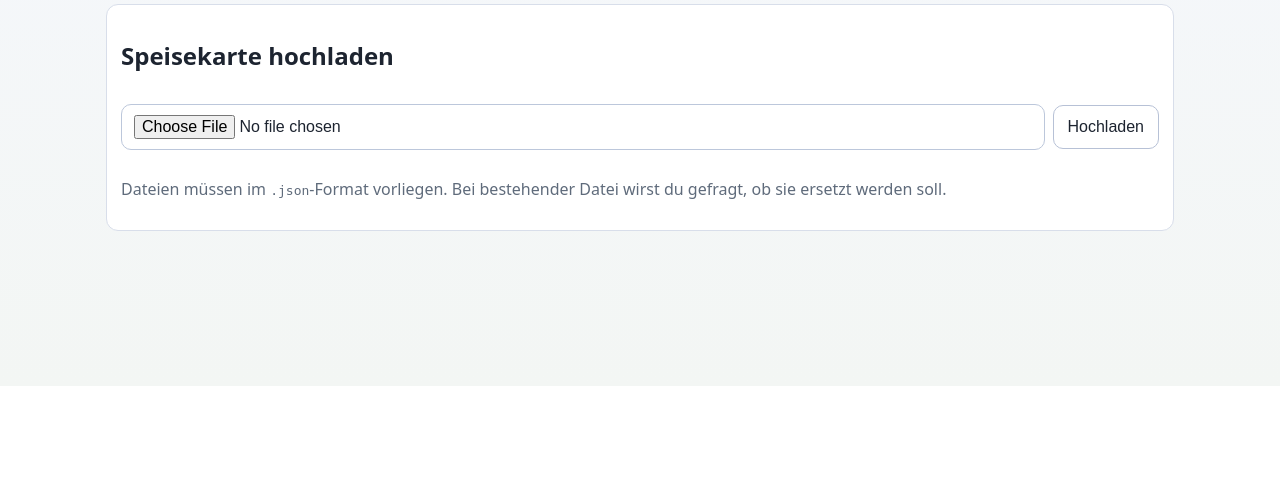
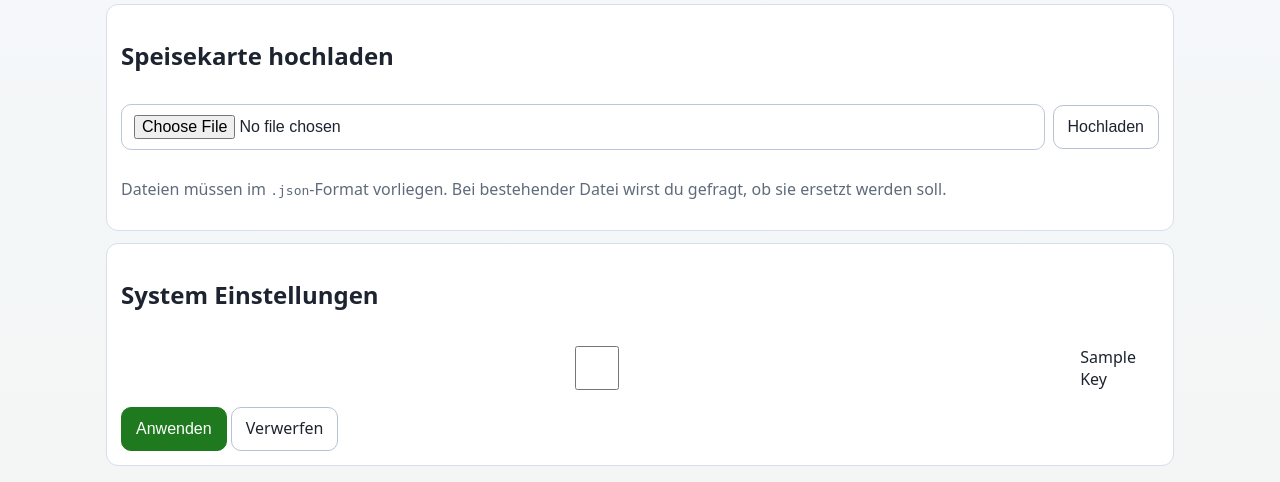
Before and after one commit to philipp-btz/kitchenhelper, a Flask app: template templates/menu_selector.html in a window 1280 px wide. Shown: the part 414-896 px from the top of the page. Before the commit the page ends 645 px from the top, so only its background shows below. Run offline with Flask 3, Linux system fonts and the light colour scheme; the template is opened without the code that fills it: most values are stand-ins (such as "Sample title", 1, 10 or a date in 2020); parts of the project's set-up code (start-up, migrations or seed data) failed here and were passed over.

Commit message:
system settings

```diff
--- a/app.py
+++ b/app.py
@@ -5,7 +5,7 @@
 import uuid
 import sqlite3
 from werkzeug.utils import secure_filename
-from typing import Any, Dict, List, Optional, cast
+from typing import Any, Dict, List, cast
 import menu_utility as mu
 import logging
 from logging.handlers import RotatingFileHandler
@@ -62,6 +62,18 @@
 
 app = Flask(__name__)
 MENU_DIR = os.path.join(os.path.dirname(__file__), '.local', 'menu_list')
+SETTINGS_FILE = os.path.join(os.path.dirname(__file__), '.defaults', 'default.json')
+
+def load_settings() -> Dict[str, Any]:
+    try:
+        with open(SETTINGS_FILE, 'r', encoding='utf-8') as f:
+            return json.load(f)
+    except (FileNotFoundError, json.JSONDecodeError):
+        return {}
+
+def save_settings(settings: Dict[str, Any]) -> None:
+    with open(SETTINGS_FILE, 'w', encoding='utf-8') as f:
+        json.dump(settings, f, indent=2)
 
 
 @app.route('/')
@@ -154,7 +166,8 @@
     # optional confirmation from query string
     selected = request.args.get('selected')
     saved = request.args.get('saved')
-    return render_template('menu_selector.html', menus=menus, selected=selected, saved=saved)
+    settings = load_settings()
+    return render_template('menu_selector.html', menus=menus, selected=selected, saved=saved, settings=settings)
 
 
 
@@ -481,6 +494,15 @@
     return resp
 
 
+@app.route('/update_settings', methods=['POST'])
+def update_settings() -> Any:
+    settings = load_settings()
+    for key in settings.keys():
+        settings[key] = request.form.get(key) == 'on'
+    save_settings(settings)
+    return redirect(url_for('menus_view'))
+
+
 # run the app
 if __name__ == '__main__':
     app.run(debug=bool(config.get('debug', True)), host=config.get('host', '0.0.0.0'),
--- a/templates/menu_selector.html
+++ b/templates/menu_selector.html
@@ -62,6 +62,24 @@
         </form>
         <p class="muted">Dateien müssen im <code>.json</code>-Format vorliegen. Bei bestehender Datei wirst du gefragt, ob sie ersetzt werden soll.</p>
       </section>
+
+      <section class="card stack">
+        <h2>System Einstellungen</h2>
+        <form action="/update_settings" method="post">
+          <div class="stack">
+            {% for key, value in settings.items() %}
+            <label class="checkbox-label" style="display: flex; gap: 8px; align-items: center;">
+              <input type="checkbox" name="{{ key }}" {% if value %}checked{% endif %}>
+              <span>{{ key.replace('_', ' ') | title }}</span>
+            </label>
+            {% endfor %}
+          </div>
+          <div class="actions-row" style="margin-top: 14px;">
+            <button type="submit" class="btn primary">Anwenden</button>
+            <a href="/menus" class="btn">Verwerfen</a>
+          </div>
+        </form>
+      </section>
     </div>
   </body>
 </html>
```
Also changed, not shown: templates/settings.html (added, +36 -0 lines), templates/index.html (line endings or trailing spaces).
